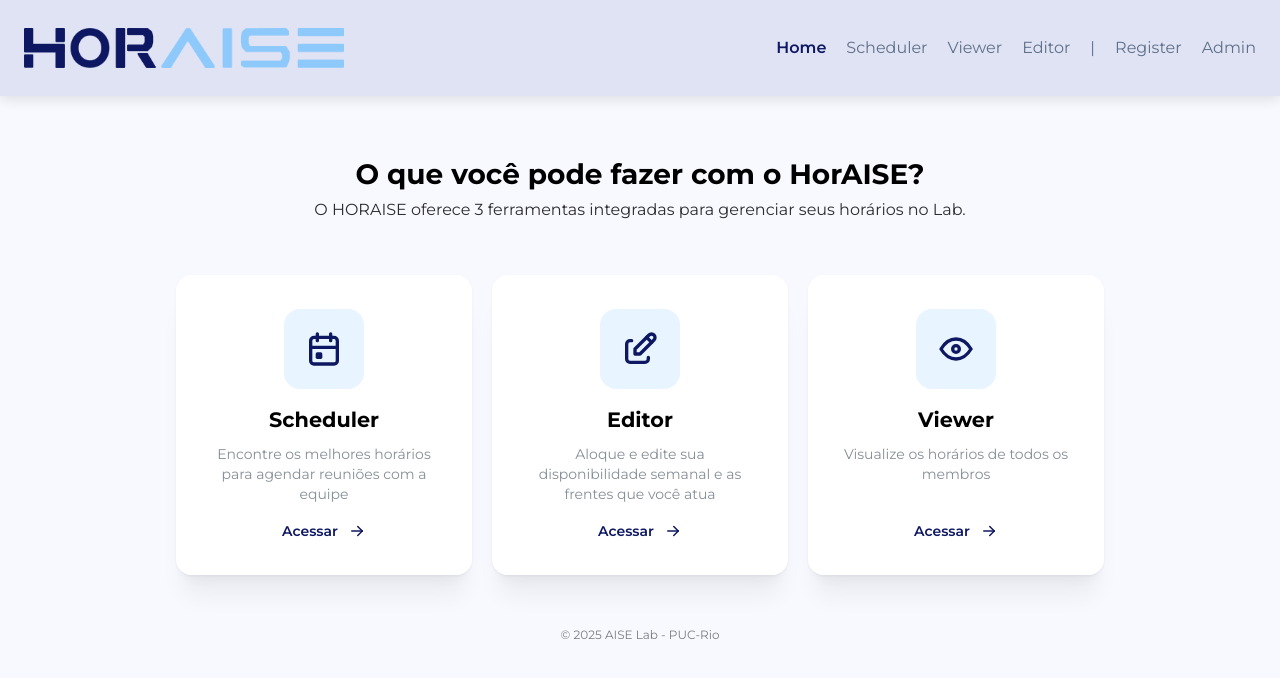
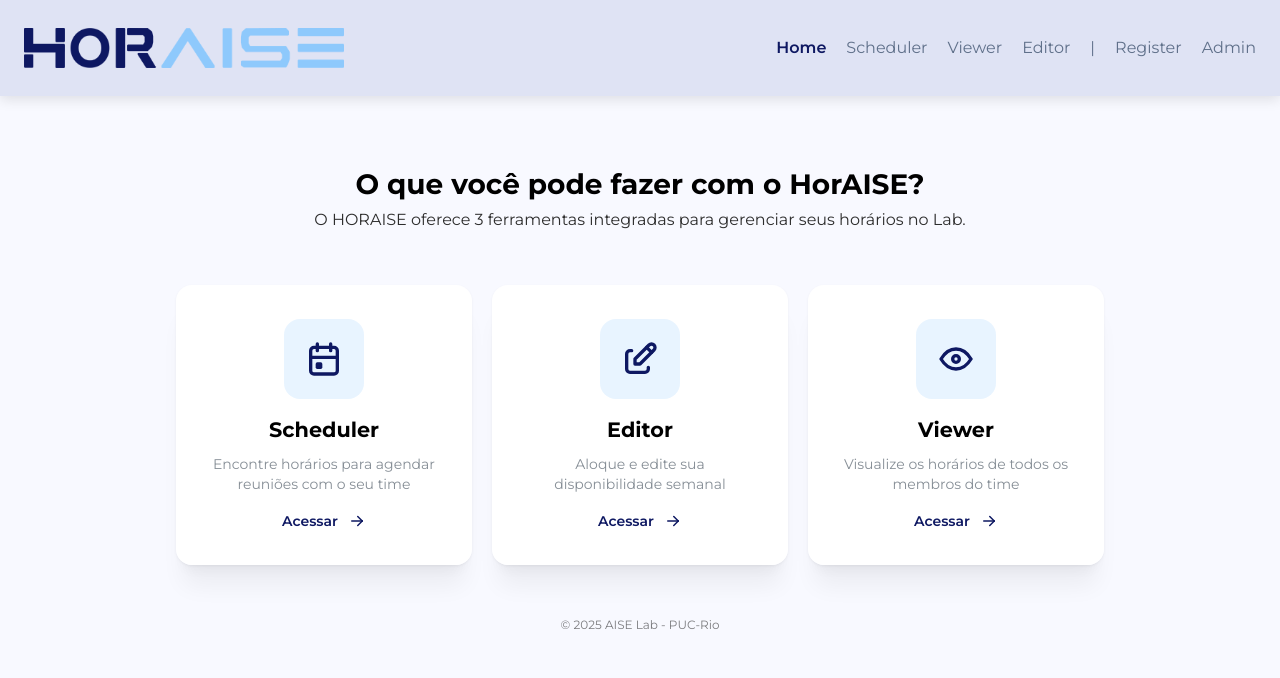
Before and after one commit to canutoth/HORAISE, a Next.js app: page / in a window 1280 px wide. Shown: the top 678 px of the page. Built offline with nearby package versions, Linux system fonts and the light colour scheme.

Commit message:
refraseamentos minimais

```diff
--- a/src/app/layout.tsx
+++ b/src/app/layout.tsx
@@ -29,7 +29,7 @@ export const metadata: Metadata = {
     template: "%s | HORAISE",
     default: "HORAISE"
   },
-  description: "Editor de horários da equipe AISE - PUC-Rio",
+  description: "Editor de horários do AISELab - PUC-Rio",
 };
 export default function RootLayout({
   children,
--- a/src/app/page.tsx
+++ b/src/app/page.tsx
@@ -113,7 +113,7 @@ export default function HomePage() {
                       Scheduler
                     </Title>
                     <Text size="sm" c="dimmed" mt="xs">
-                      Encontre os melhores horários para agendar reuniões com a equipe
+                      Encontre horários para agendar reuniões com o seu time
                     </Text>
                   </Box>
 
@@ -172,7 +172,7 @@ export default function HomePage() {
                       Editor
                     </Title>
                     <Text size="sm" c="dimmed" mt="xs">
-                      Aloque e edite sua disponibilidade semanal e as frentes que você atua
+                      Aloque e edite sua disponibilidade semanal
                     </Text>
                   </Box>
 
@@ -231,7 +231,7 @@ export default function HomePage() {
                       Viewer
                     </Title>
                     <Text size="sm" c="dimmed" mt="xs">
-                      Visualize os horários de todos os membros
+                      Visualize os horários de todos os membros do time
                     </Text>
                   </Box>
 
```
